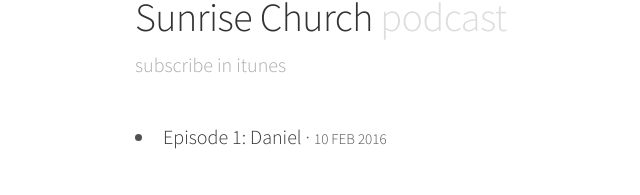
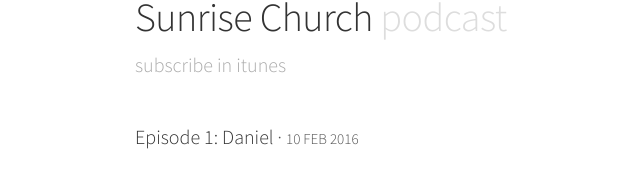
Before and after one commit to whaleen/sunrisechurch.us, a Jekyll site: the page built from index.html, in a window 1280 px wide. Shown: the part 105-300 px from the top of the page, without its empty margins (145-785 px from the left). Built offline with Jekyll 4.4.1, drawn with Linux system fonts in a browser that asks for light colours.

Commit message:
hurrrrayayayayay

```diff
--- a/_includes/header.html
+++ b/_includes/header.html
@@ -3,9 +3,6 @@
     <a href="{{ site.url }}/">{{ site.title }}<span> podcast</span></a>
   </h1>
   <nav class="masthead-nav">
-    {% for nav in site.nav %}
-    <a href="{{ site.url }}{{ nav.href }}">{{ nav.name }}</a>
-    {% endfor %}
-    <a href="itpc://whaleen.github.io/sunrisechurch.us/podcast.rss">Subscribe in iTunes</a>
+    <a class="button" href="itpc://whaleen.github.io/sunrisechurch.us/podcast.rss">Subscribe in iTunes</a>
   </nav>
 </header>
--- a/index.html
+++ b/index.html
@@ -8,12 +8,12 @@ layout: default
 {% else %}
 {% for post in site.posts %}
   <div class="list-item">
-    <li class="list-post-title">
+    <p class="list-post-title">
       <a href="{{ site.url }}{{ post.url }}">{{ post.title }}</a> &middot;
       <span class="list-post-date">
         <time>{{ post.date | date_to_string }}</time>
       </span>
-    </li>
+    </p>
 
   </div>
 {% endfor %}
```
Also changed, not shown: 6 other files.
